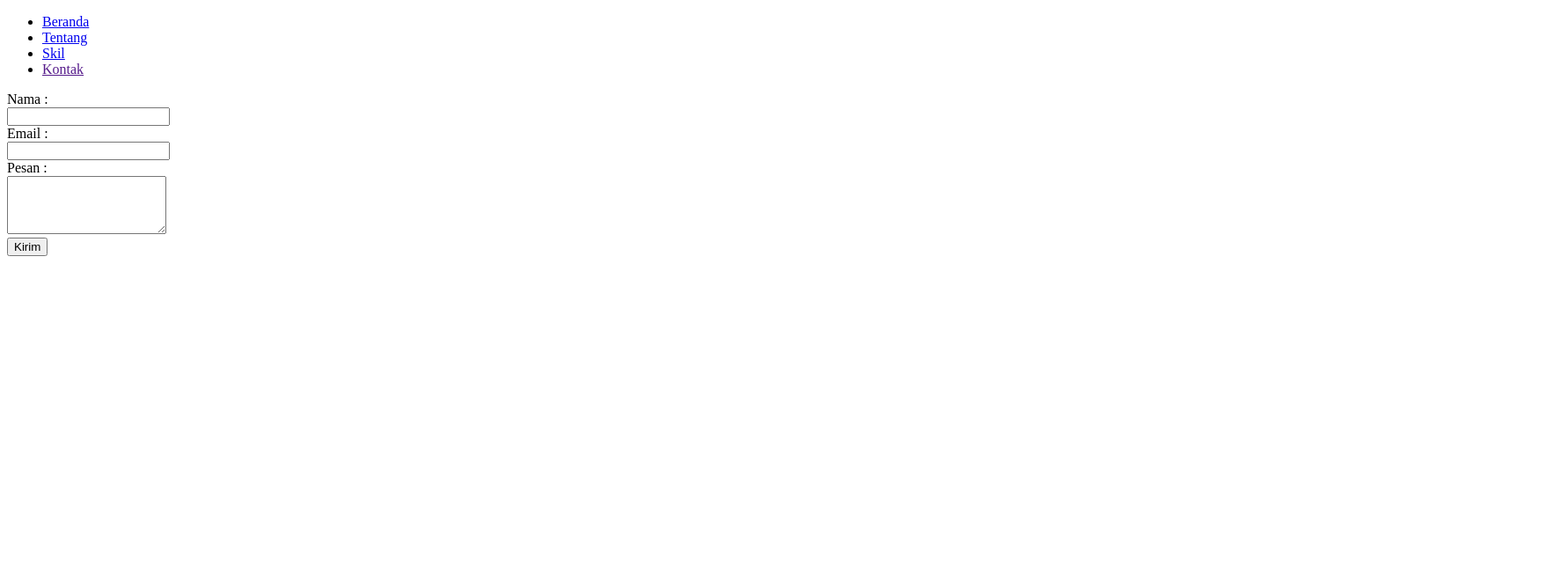
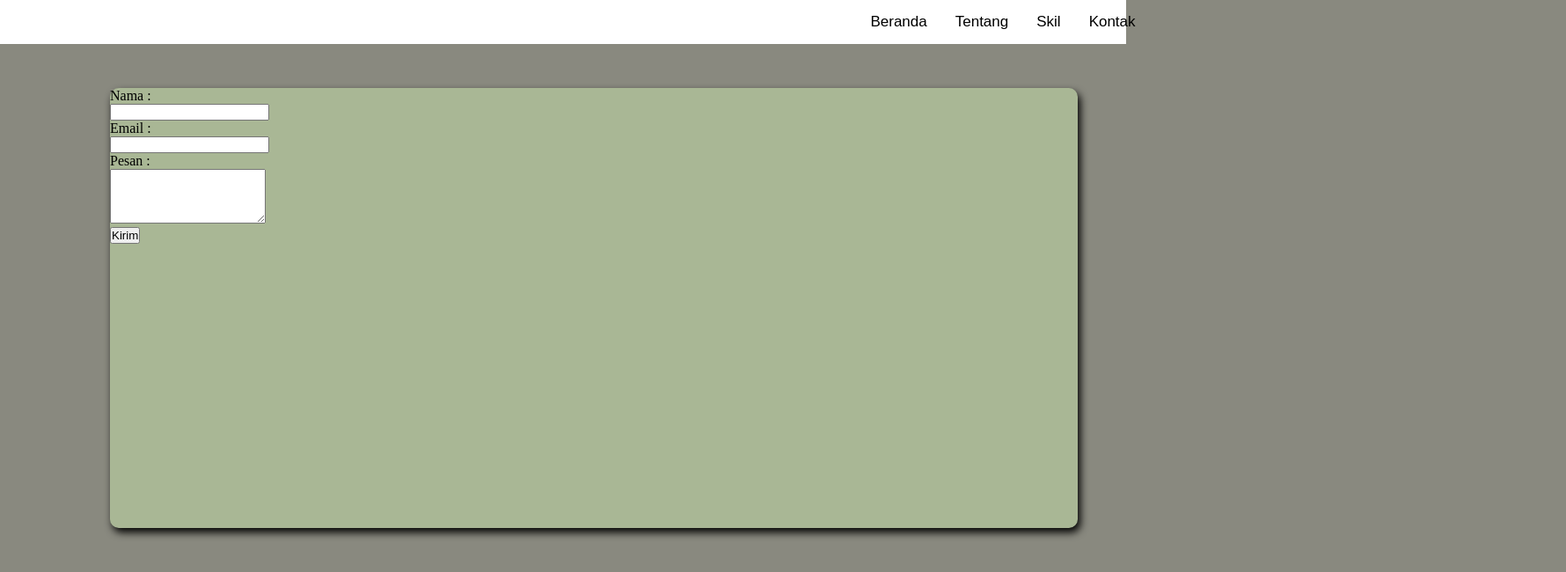
Before and after one commit to adhityahabibi/profil, a plain HTML site: page kontak.html in a window 1280 px wide. Shown: the whole page at 88% size, 1780 px wide, since content can reach past the window. Drawn offline with Linux system fonts and the light colour scheme; the site is published under a folder, as on GitHub Pages, so addresses that start at the root find nothing; a web font is replaced by a local one.

Commit message:
Update kontak.html

```diff
--- a/kontak.html
+++ b/kontak.html
@@ -4,7 +4,7 @@
     <meta charset="UTF-8">
     <meta name="viewport" content="width=device-width, initial-scale=1.0">
     <title>Profile</title>
-    <link rel="stylesheet" href="/css/kontak.css">
+    <link rel="stylesheet" href="css/kontak.css">
 </head>
 <body>
     <!-- navbar -->
```
